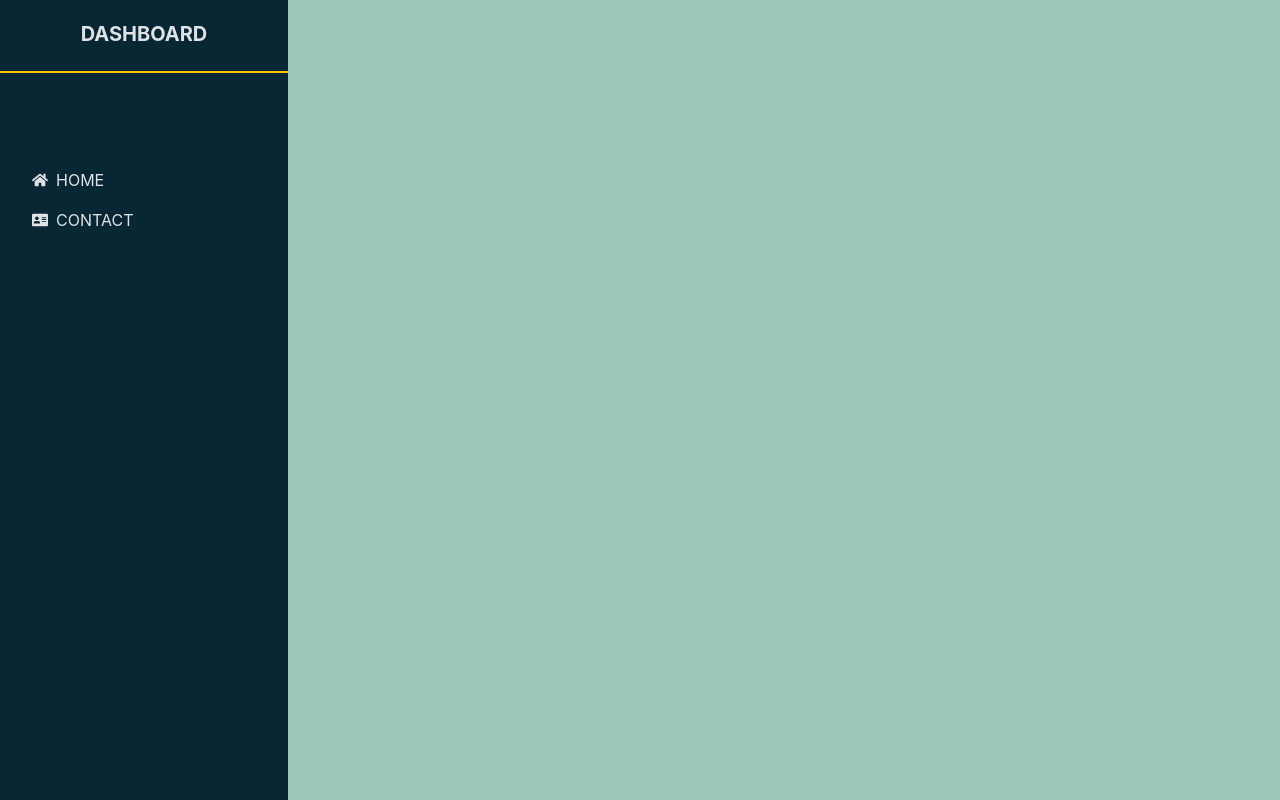
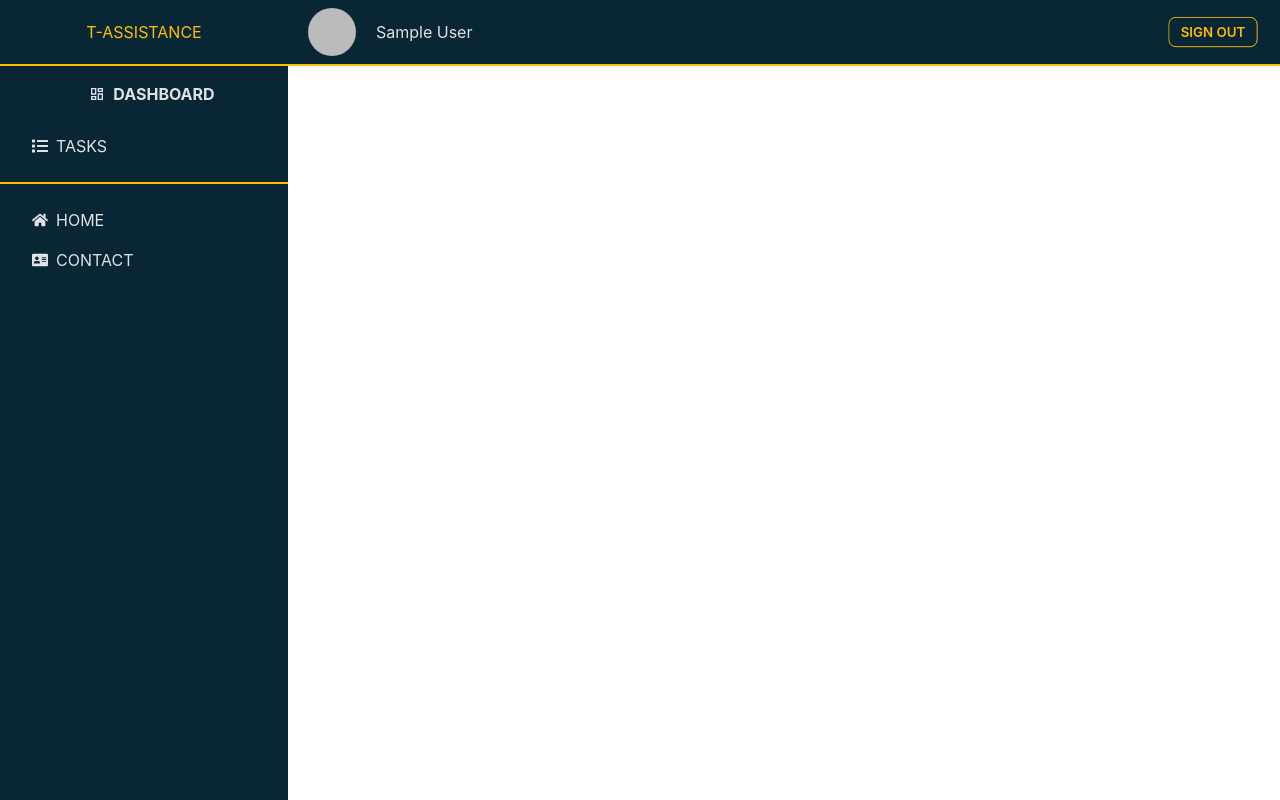
Before and after one commit to morz-mamun/T-Assistance-Client, a React (Vite) app: page /dashboard in a window 1280 px wide. Built offline with nearby package versions, Linux system fonts and the light colour scheme; no server answers; sample sign-in values are in the browser's storage.

Commit message:
bashboard to do list design done

```diff
--- a/src/Dashboard/Dashboard.jsx
+++ b/src/Dashboard/Dashboard.jsx
@@ -1,38 +1,68 @@
-import { FaAddressCard, FaHome, FaList, FaShoppingBag} from "react-icons/fa";
-import { NavLink, Outlet } from "react-router-dom";
-
-
+import { FaAddressCard, FaHome, FaList } from "react-icons/fa";
+import { MdOutlineDashboard } from "react-icons/md";
+import { Link, NavLink, Outlet } from "react-router-dom";
+import DNavbar from "../Pages/Dashboard/DNavbar/DNavbar";
 
 const DashBoard = () => {
   return (
-    <div className="flex">
-      <div className="w-72 min-h-screen bg-[#092635] text-center py-5">
-        <h1 className="uppercase">
-          <span className="text-xl font-bold">DASHBOARD</span>{" "}
-        </h1>
-        <div className="divider divider-warning"></div>
-        <ul className="menu p-4 text-base">
-          {
+    <div className="flex flex-col md:flex-row max-w-screen-2xl mx-auto">
+      <div className="md:w-72 md:min-h-screen bg-[rgb(9,38,53)] md:text-center">
+        <div className="border-b-2 border-warning py-5">
+          <Link className="text-warning" to={"/"}>
+            <button
+              data-aos="flip-left"
+              data-aos-easing="ease-out-cubic"
+              data-aos-duration="3000"
+              className="hover:text-warning"
+            >
+              T-ASSISTANCE
+            </button>
+          </Link>
+        </div>
 
-          }
-          <div className="divider"></div>
+        <ul className="menu md:p-4 text-base border-b-2 border-warning space-y-5">
+          <NavLink
+          >
+            <div className="flex items-center justify-center gap-2 pl-4 font-bold">
+              <MdOutlineDashboard></MdOutlineDashboard> DASHBOARD
+            </div>
+          </NavLink>
+
+          <NavLink
+            className={({ isActive }) =>
+              isActive
+                ? "bg-warning text-black rounded-lg uppercase"
+                : "uppercase hover:text-warning"
+            }
+            to={"/dashboard/task"}
+          >
+            <div className="flex items-center gap-2 py-2 pl-4">
+              <FaList></FaList> TASKS
+            </div>
+          </NavLink>
+        </ul>
+
+        {/* bottom */}
+        <ul className="menu md:p-4 text-base">
           <li className="uppercase">
             <NavLink to={"/"}>
               <FaHome></FaHome>
-            Home
+              Home
             </NavLink>
           </li>
           <li className="uppercase">
             <NavLink to={"/ourOrder/contact"}>
               <FaAddressCard></FaAddressCard>
-            Contact
+              Contact
             </NavLink>
           </li>
         </ul>
-
       </div>
-      <div className="flex-1 p-10">
+      <div className="flex-1">
+        <DNavbar></DNavbar>
+        <div className="bg-white h-[calc(100vh-66px)] ">
         <Outlet></Outlet>
+        </div>
       </div>
     </div>
   );
--- /dev/null
+++ b/src/Pages/Dashboard/DNavbar/DNavbar.jsx
@@ -0,0 +1,64 @@
+import { Link, NavLink, useNavigate } from "react-router-dom";
+import useAuth from "../../../Hooks/useAuth";
+import Swal from "sweetalert2";
+
+const DNavbar = () => {
+  const { user, logoutUser } = useAuth();
+  const navigate = useNavigate();
+
+  const Toast = Swal.mixin({
+    toast: true,
+    position: "top-end",
+    showConfirmButton: false,
+    timer: 2000,
+    timerProgressBar: true,
+    didOpen: (toast) => {
+      toast.addEventListener("mouseenter", Swal.stopTimer);
+      toast.addEventListener("mouseleave", Swal.resumeTimer);
+    },
+  });
+  const handleLogout = () => {
+    logoutUser()
+      .then(() => {
+        Toast.fire({
+          icon: "success",
+          title: "User Sign Out successfully",
+        });
+        navigate("/");
+      })
+      .catch(() => {
+        Toast.fire({
+          icon: "error",
+          title: "User Sign Out failed",
+        });
+      });
+  };
+  return (
+    <div className="bg-[#092635] border-b-2 border-warning hidden md:block">
+      <div className="px-5">
+        <div className="flex justify-between items-center">
+          <div className="">
+            <div className="py-2 flex items-center gap-5 ">
+              <img
+                className="w-12 h-12 rounded-full"
+                src={user.photoURL}
+                alt=""
+              />
+              <h1>{user.displayName}</h1>
+            </div>
+          </div>
+          <div>
+            <button
+              onClick={handleLogout}
+              className="text-warning btn btn-sm btn-outline hover:bg-white hover:text-black"
+            >
+              SIGN OUT
+            </button>
+          </div>
+        </div>
+      </div>
+    </div>
+  );
+};
+
+export default DNavbar;
--- /dev/null
+++ b/src/Pages/Dashboard/DNavbar/Tasks/Tasks.jsx
@@ -0,0 +1,23 @@
+import { LuListTodo } from "react-icons/lu";
+
+const Tasks = () => {
+    return (
+       <div className="px-10 py-5 text-black">
+        <p className="uppercase font-bold">Tasks Board</p>
+         <div className="grid grid-cols-3 gap-5 my-10">
+            <div>
+                <div className="border-t-2 border-blue-900 p-2 flex items-center gap-2 text-lg text-blue-">
+                   <LuListTodo></LuListTodo> To Do
+                </div>
+                <div>
+
+                </div>
+            </div>
+            <div></div>
+            <div></div>
+        </div>
+       </div>
+    );
+};
+
+export default Tasks;
--- a/src/Shared/Footer/Footer.jsx
+++ b/src/Shared/Footer/Footer.jsx
@@ -1,10 +1,15 @@
+import { FaFacebookSquare } from "react-icons/fa";
+import { FaGithub, FaLinkedin } from "react-icons/fa6";
+
 const Footer = () => {
   return (
     <footer className="bg-[#1B4242]">
       <div className="p-10 max-w-screen-2xl mx-auto">
         <div className="flex md:flex-row justify-around mb-5">
           <nav className="">
-       <div><header className="footer-title">Services</header></div>
+            <div>
+              <header className="footer-title">Services</header>
+            </div>
             <div className="flex flex-col">
               <a className="link link-hover">Branding</a>
               <a className="link link-hover">Design</a>
@@ -26,38 +31,17 @@ const Footer = () => {
           <div className="hidden md:block">
             <header className="footer-title">Social</header>
             <div className="flex gap-10">
-         <a>
-            <svg
-              xmlns="http://www.w3.org/2000/svg"
-              width="24"
-              height="24"
-              viewBox="0 0 24 24"
-              className="fill-current"
+              <a
+                className=""
+                href="https://www.linkedin.com/in/md-morshed-alam-2324022a4/"
               >
-              <path d="M24 4.557c-.883.392-1.832.656-2.828.775 1.017-.609 1.798-1.574 2.165-2.724-.951.564-2.005.974-3.127 1.195-.897-.957-2.178-1.555-3.594-1.555-3.179 0-5.515 2.966-4.797 6.045-4.091-.205-7.719-2.165-10.148-5.144-1.29 2.213-.669 5.108 1.523 6.574-.806-.026-1.566-.247-2.229-.616-.054 2.281 1.581 4.415 3.949 4.89-.693.188-1.452.232-2.224.084.626 1.956 2.444 3.379 4.6 3.419-2.07 1.623-4.678 2.348-7.29 2.04 2.179 1.397 4.768 2.212 7.548 2.212 9.142 0 14.307-7.721 13.995-14.646.962-.695 1.797-1.562 2.457-2.549z"></path>
-            </svg>
+                <FaLinkedin className="text-3xl hover:text-warning"></FaLinkedin>
               </a>
-          <a>
-            <svg
-              xmlns="http://www.w3.org/2000/svg"
-              width="24"
-              height="24"
-              viewBox="0 0 24 24"
-              className="fill-current"
-            >
-              <path d="M19.615 3.184c-3.604-.246-11.631-.245-15.23 0-3.897.266-4.356 2.62-4.385 8.816.029 6.185.484 8.549 4.385 8.816 3.6.245 11.626.246 15.23 0 3.897-.266 4.356-2.62 4.385-8.816-.029-6.185-.484-8.549-4.385-8.816zm-10.615 12.816v-8l8 3.993-8 4.007z"></path>
-            </svg>
+              <a className="" href="https://www.facebook.com/">
+                <FaFacebookSquare className="text-3xl hover:text-warning"></FaFacebookSquare>
               </a>
-          <a>
-            <svg
-              xmlns="http://www.w3.org/2000/svg"
-              width="24"
-              height="24"
-              viewBox="0 0 24 24"
-              className="fill-current"
-            >
-              <path d="M9 8h-3v4h3v12h5v-12h3.642l.358-4h-4v-1.667c0-.955.192-1.333 1.115-1.333h2.885v-5h-3.808c-3.596 0-5.192 1.583-5.192 4.615v3.385z"></path>
-            </svg>
+              <a className="" href="https://github.com/morz-mamun">
+                <FaGithub className="text-3xl hover:text-warning"></FaGithub>
               </a>
             </div>
           </div>
@@ -68,43 +52,24 @@ const Footer = () => {
               <header className="footer-title">Social</header>
             </div>
             <div className="flex gap-10">
-          <a>
-            <svg
-              xmlns="http://www.w3.org/2000/svg"
-              width="24"
-              height="24"
-              viewBox="0 0 24 24"
-              className="fill-current"
+              <a
+                className=""
+                href="https://www.linkedin.com/in/md-morshed-alam-2324022a4/"
               >
-              <path d="M24 4.557c-.883.392-1.832.656-2.828.775 1.017-.609 1.798-1.574 2.165-2.724-.951.564-2.005.974-3.127 1.195-.897-.957-2.178-1.555-3.594-1.555-3.179 0-5.515 2.966-4.797 6.045-4.091-.205-7.719-2.165-10.148-5.144-1.29 2.213-.669 5.108 1.523 6.574-.806-.026-1.566-.247-2.229-.616-.054 2.281 1.581 4.415 3.949 4.89-.693.188-1.452.232-2.224.084.626 1.956 2.444 3.379 4.6 3.419-2.07 1.623-4.678 2.348-7.29 2.04 2.179 1.397 4.768 2.212 7.548 2.212 9.142 0 14.307-7.721 13.995-14.646.962-.695 1.797-1.562 2.457-2.549z"></path>
-            </svg>
+                <FaLinkedin className="text-3xl hover:text-warning"></FaLinkedin>
               </a>
-          <a>
-            <svg
-              xmlns="http://www.w3.org/2000/svg"
-              width="24"
-              height="24"
-              viewBox="0 0 24 24"
-              className="fill-current"
-            >
-              <path d="M19.615 3.184c-3.604-.246-11.631-.245-15.23 0-3.897.266-4.356 2.62-4.385 8.816.029 6.185.484 8.549 4.385 8.816 3.6.245 11.626.246 15.23 0 3.897-.266 4.356-2.62 4.385-8.816-.029-6.185-.484-8.549-4.385-8.816zm-10.615 12.816v-8l8 3.993-8 4.007z"></path>
-            </svg>
+              <a className="" href="https://www.facebook.com/">
+                <FaFacebookSquare className="text-3xl hover:text-warning"></FaFacebookSquare>
               </a>
-          <a>
-            <svg
-              xmlns="http://www.w3.org/2000/svg"
-              width="24"
-              height="24"
-              viewBox="0 0 24 24"
-              className="fill-current"
-            >
-              <path d="M9 8h-3v4h3v12h5v-12h3.642l.358-4h-4v-1.667c0-.955.192-1.333 1.115-1.333h2.885v-5h-3.808c-3.596 0-5.192 1.583-5.192 4.615v3.385z"></path>
-            </svg>
+              <a className="" href="https://github.com/morz-mamun">
+                <FaGithub className="text-3xl hover:text-warning"></FaGithub>
               </a>
             </div>
           </div>
         </nav>
-      <p className="text-center mt-5">Copyright © 2023 - All right reserved by</p>
+        <p className="text-center mt-5">
+          Copyright © 2023 - All right reserved by
+        </p>
       </div>
     </footer>
   );
--- a/src/Shared/Navbar/Navbar.jsx
+++ b/src/Shared/Navbar/Navbar.jsx
@@ -1,9 +1,10 @@
-import { Link, NavLink } from "react-router-dom";
+import { Link, NavLink, useNavigate } from "react-router-dom";
 import useAuth from "../../Hooks/useAuth";
 import Swal from "sweetalert2";
 
 const Navbar = () => {
   const { user, logoutUser } = useAuth();
+  const navigate = useNavigate()
 
   const Toast = Swal.mixin({
     toast: true,
@@ -23,6 +24,7 @@ const Navbar = () => {
         icon: 'success',
         title: 'User Sign Out successfully'
       })
+      navigate('/')
     })
     .catch(() => {
       Toast.fire({
```
Also changed, not shown: src/Routes/Routes.jsx (+8 -1 lines). Lines whose indentation alone changed are shown as unchanged.
